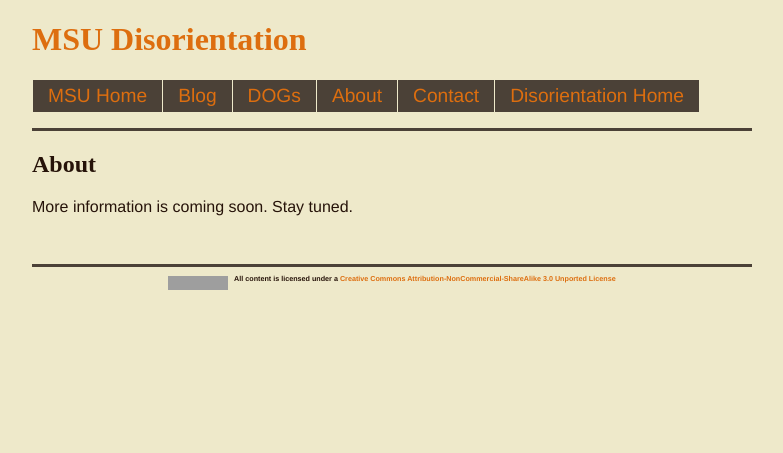
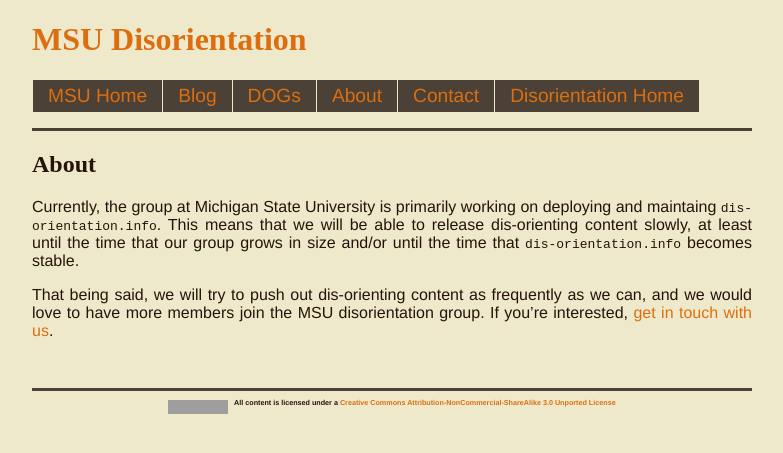
Before and after one commit to dis-orientation/msu, a Jekyll site: the page built from about.md, in a window 1280 px wide. Shown: the top 453 px of the page, without its empty margins (248-1031 px from the left). Built offline with Jekyll 4.4.1, drawn with Linux system fonts in a browser that asks for light colours; Markdown is read by kramdown in place of the engine named in the settings; grey boxes are pictures that could not be loaded.

Commit message:
updated the about page

```diff
--- a/about.md
+++ b/about.md
@@ -5,4 +5,6 @@
 
 ## About
 
-More information is coming soon. Stay tuned.
+Currently, the group at Michigan State University is primarily working on deploying and maintaing `dis-orientation.info`. This means that we will be able to release dis-orienting content slowly, at least until the time that our group grows in size and/or until the time that `dis-orientation.info` becomes stable.
+
+That being said, we will try to push out dis-orienting content as frequently as we can, and we would love to have more members join the MSU disorientation group. If you're interested, [get in touch with us](http://msu.dis-orientation.info/contact).
```
